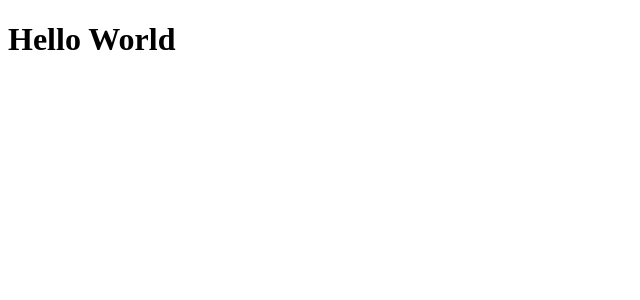
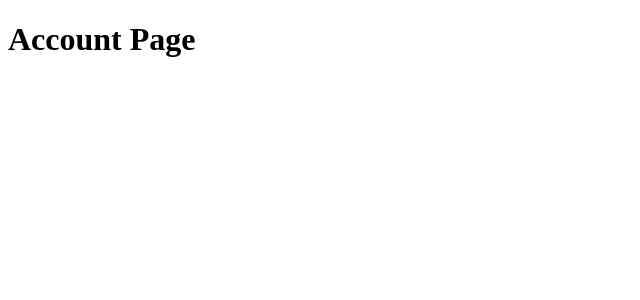
Before and after one commit to HappyCodersEMU/InventoryManagementSystem, a React (Create React App) app in the folder client/: page /account in a window 1280 px wide. Shown: the top 300 px of the page, without its empty margins (0-640 px from the left). Built offline with nearby package versions, Linux system fonts and the light colour scheme.

Commit message:
6 empty pages created, quick React routing implementation in routes.js for both authenticated and not authenticated users

```diff
--- a/client/src/App.js
+++ b/client/src/App.js
@@ -1,11 +1,18 @@
-import React from 'react'
+import React, {useState} from  'react'
+import {BrowserRouter as Router} from 'react-router-dom'
+import {useRoutes} from "./routes";
 
 function App() {
-  return (
-    <div>
-      <h1>Hello World</h1>
-    </div>
-  );
+
+    const routes = useRoutes(true)
+
+    return (
+        <Router>
+            <div>
+                {routes}
+            </div>
+        </Router>
+    )
 }
 
 export default App
--- /dev/null
+++ b/client/src/pages/AccountPage.js
@@ -0,0 +1,9 @@
+import React from 'react'
+
+export const AccountPage = () => {
+    return (
+        <div>
+            <h1>Account Page</h1>
+        </div>
+    )
+}
--- /dev/null
+++ b/client/src/pages/Auth/LoginPage.js
@@ -0,0 +1,9 @@
+import React from 'react'
+
+export const LoginPage = () => {
+    return (
+        <div>
+            <h1>Login Page</h1>
+        </div>
+    )
+}
--- /dev/null
+++ b/client/src/pages/Auth/RegisterPage.js
@@ -0,0 +1,9 @@
+import React from 'react'
+
+export const RegisterPage = () => {
+    return (
+        <div>
+            <h1>Register Page</h1>
+        </div>
+    )
+}
--- /dev/null
+++ b/client/src/pages/DetailPage.js
@@ -0,0 +1,9 @@
+import React from 'react'
+
+export const DetailPage = () => {
+    return (
+        <div>
+            <h1>Detail Page</h1>
+        </div>
+    )
+}
--- /dev/null
+++ b/client/src/pages/MainPage.js
@@ -0,0 +1,9 @@
+import React from 'react'
+
+export const MainPage = () => {
+    return (
+        <div>
+            <h1>Main Page</h1>
+        </div>
+    )
+}
--- /dev/null
+++ b/client/src/pages/OrganizationPage.js
@@ -0,0 +1,9 @@
+import React from 'react'
+
+export const OrganizationPage = () => {
+    return (
+        <div>
+            <h1>Organization Page</h1>
+        </div>
+    )
+}
--- /dev/null
+++ b/client/src/routes.js
@@ -0,0 +1,48 @@
+import React from 'react'
+import {Route, Switch, Redirect} from "react-router-dom";
+import {AccountPage} from "./pages/AccountPage";
+import {MainPage} from "./pages/MainPage";
+import {DetailPage} from "./pages/DetailPage";
+import {OrganizationPage} from "./pages/OrganizationPage";
+import {LoginPage} from "./pages/Auth/LoginPage";
+import {RegisterPage} from "./pages/Auth/RegisterPage";
+
+
+export const useRoutes = isAuthenticated => {
+    if (!isAuthenticated) {
+        return (
+            <Switch>
+                <Route path="/" exact>
+                    <MainPage />
+                </Route>
+                <Route path="/detail/:id">
+                    <DetailPage />
+                </Route>
+                <Route path="/auth/login">
+                    <LoginPage />
+                </Route>
+                <Route path="/auth/register">
+                    <RegisterPage />
+                </Route>
+                <Redirect to="/" />
+            </Switch>
+        )
+    }
+    return (
+        <Switch>
+            <Route path="/" exact>
+                <MainPage />
+            </Route>
+            <Route path="/detail/:id">
+                <DetailPage />
+            </Route>
+            <Route path="/account">
+                <AccountPage />
+            </Route>
+            <Route path="/organization">
+                <OrganizationPage />
+            </Route>
+            <Redirect to="/" />
+        </Switch>
+    )
+}
```
Also changed, not shown: client/src/pages/tempfile.txt (deleted).
